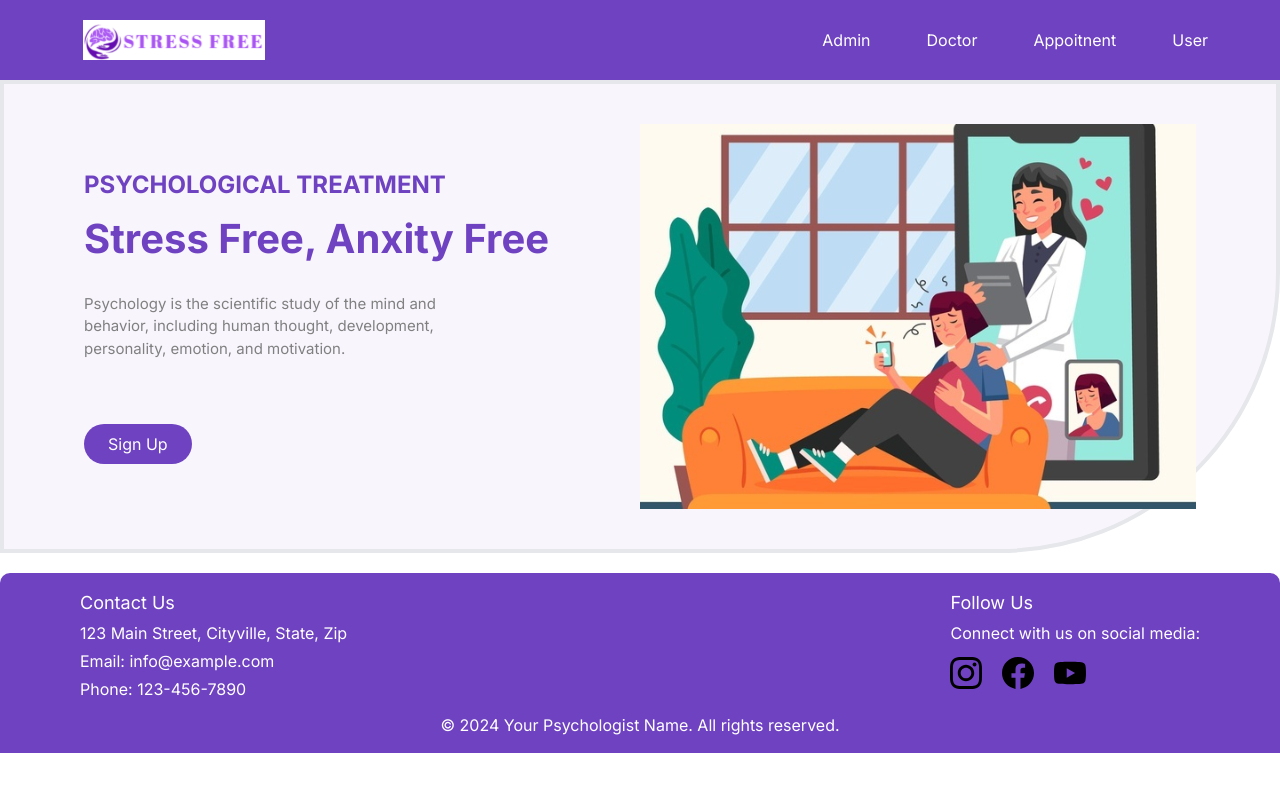
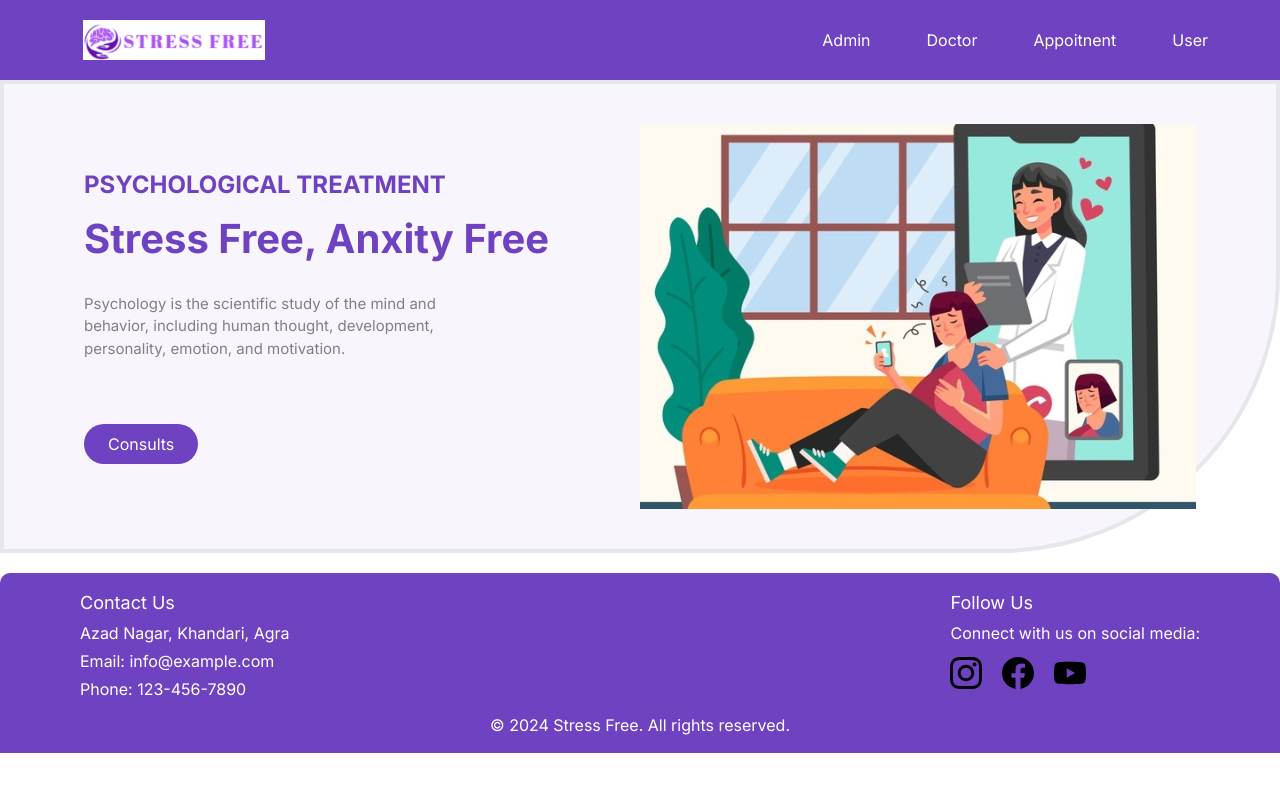
Before and after one commit to ShivBhanKushWaha/Psychology-consultant-website, a Next.js app: page / in a window 1280 px wide. Shown: the top 792 px of the page. Built offline with nearby package versions, Linux system fonts and the light colour scheme.

Commit message:
Hero Section

```diff
--- a/src/components/organisms/Footer.tsx
+++ b/src/components/organisms/Footer.tsx
@@ -8,7 +8,7 @@ const Footer = () => {
       <div className="flex flex-row justify-between mx-20 text-white">
         <div className="flex flex-col gap-y-1">
           <h4 className="text-lg">Contact Us</h4>
-          <p>123 Main Street, Cityville, State, Zip</p>
+          <p>Azad Nagar, Khandari, Agra</p>
           <p>Email: info@example.com</p>
           <p>Phone: 123-456-7890</p>
         </div>
@@ -17,20 +17,20 @@ const Footer = () => {
           <p>Connect with us on social media:</p>
           <div className="flex flex-row gap-x-5 mt-2">
             <a href="">
-              <Image src={Instagram} alt='Instagram' />
+              <Image src={Instagram} alt="Instagram" />
             </a>
             <a href="">
-              <Image src={Facebook} alt='Facebook' />
+              <Image src={Facebook} alt="Facebook" />
             </a>
             <a href="">
-              <Image src={Youtube} alt='Youtube' />
+              <Image src={Youtube} alt="Youtube" />
             </a>
           </div>
         </div>
       </div>
       <div className="flex flex-row items-center justify-center text-white mt-3">
         <div className="text-base">
-          <p>&copy; 2024 Your Psychologist Name. All rights reserved.</p>
+          <p>&copy; 2024 Stress Free. All rights reserved.</p>
         </div>
       </div>
     </div>
--- a/src/components/organisms/HeroSection/HeroSection.tsx
+++ b/src/components/organisms/HeroSection/HeroSection.tsx
@@ -17,7 +17,7 @@ const HeroSection = () => {
           human thought, development, personality, emotion, and motivation.
         </p>
         <button className="bg-[#6F42C1] rounded-full text-white px-6 py-2 lg:mt-16 mt-6">
-          Sign Up
+          Consults
         </button>
       </div>
       <div className="md:w-1/2 w-full rounded-br-[380px] mt-10 py-3 px-5 lg:px-0 lg:py-0 lg:mt-0">
```
